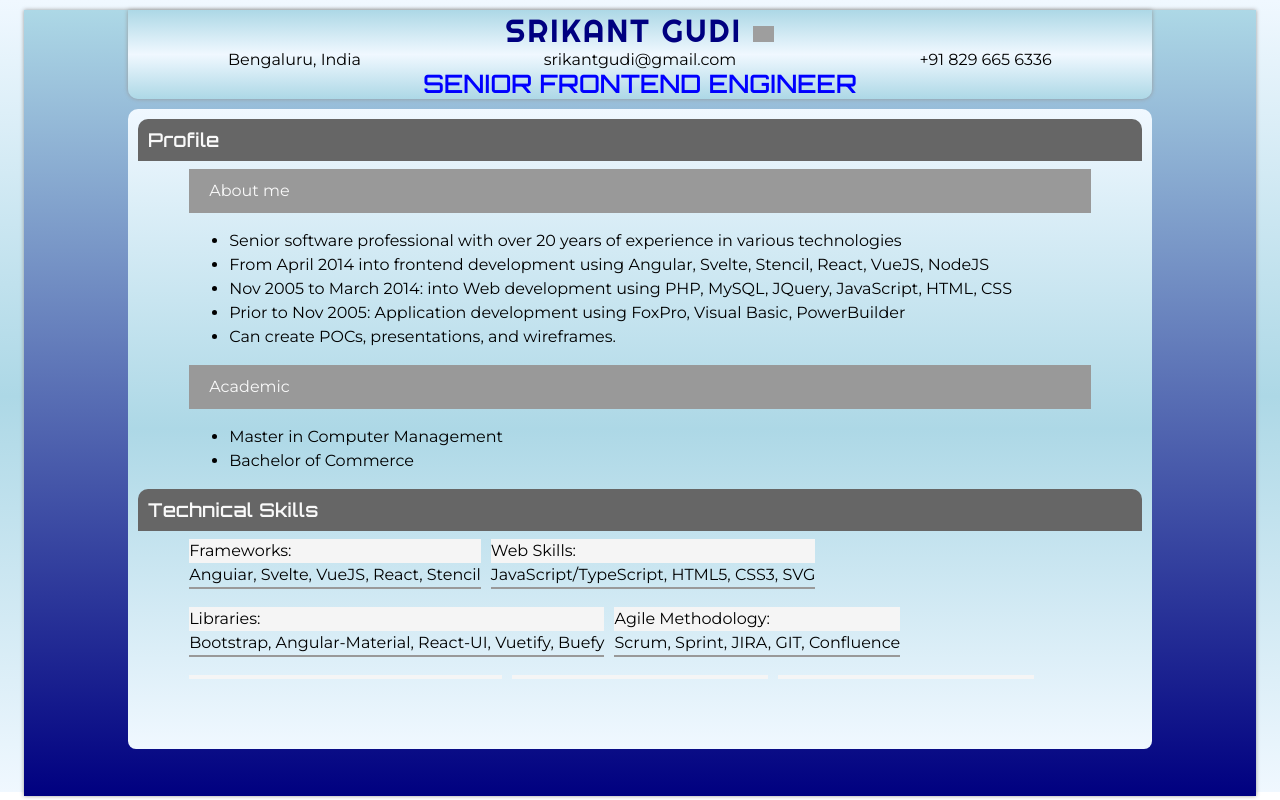
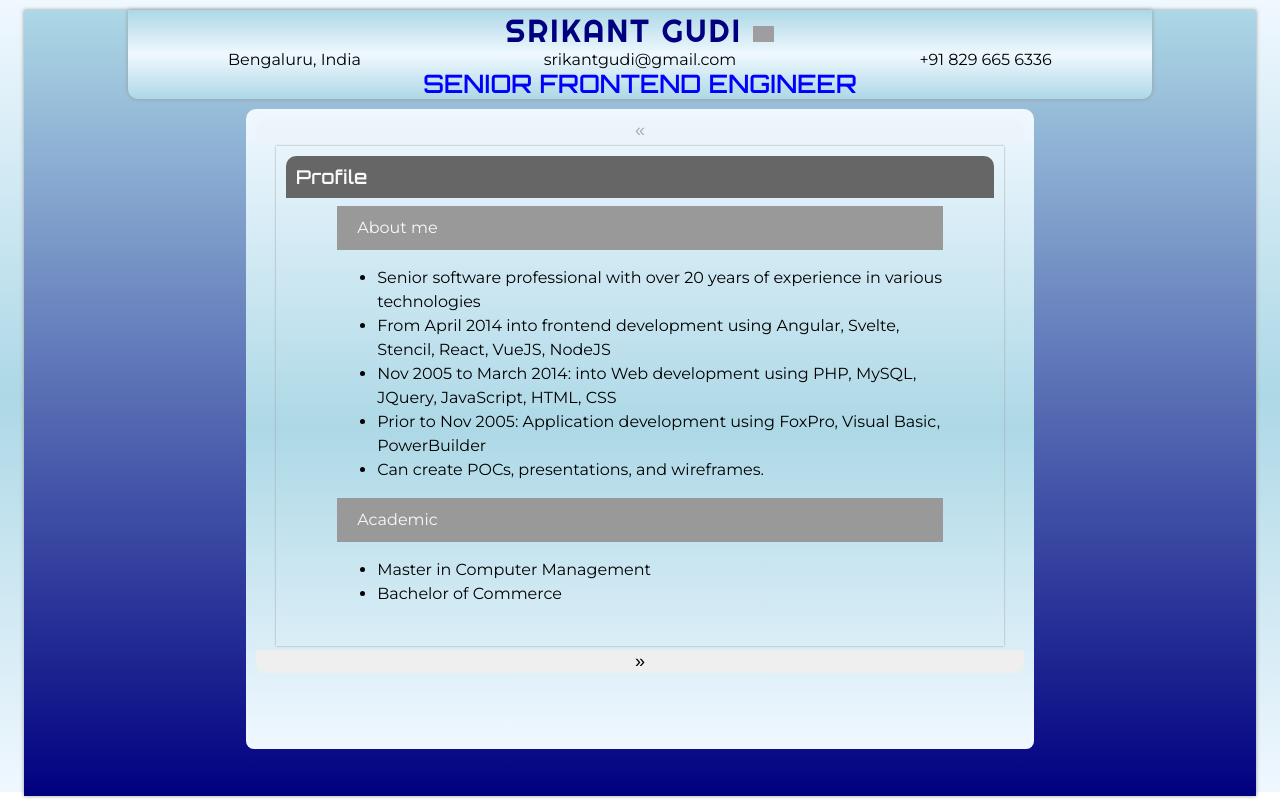
Before and after one commit to srikantgudi/srikantgudi.github.io, a Svelte app: page / in a window 1280 px wide. Built offline with nearby package versions, Linux system fonts and the light colour scheme; grey boxes are pictures that could not be loaded.

Commit message:
Made changes.

```diff
--- a/public/global.css
+++ b/public/global.css
@@ -14,6 +14,8 @@
     padding: 0 4vw;
     font-family: Montserrat;
     line-height: 24px;
+    max-height: 55vh;
+    overflow-y: auto;
 }
 .sectionsubtitle {
     background-color: #999999;
--- a/src/App.svelte
+++ b/src/App.svelte
@@ -3,16 +3,49 @@
   import Profile from "./Profile.svelte";
   import Skills from "./Skills.svelte";
   import WorkHistory from "./WorkHistory.svelte";
+
+  let msg = '';
+  let comps = [
+    {name: 'Profile', comp: Profile},
+    {name: 'Technical Skills', comp: Skills},
+    {name: 'Work History', comp: WorkHistory}
+  ];
+  let idx = 0;
+  let currComp = comps[0].comp;
+  let lastIdx;
+  $: lastIdx = comps.length - 1;
+
+
+  $: {
+    currComp = comps[idx].comp;
+  }
+
+  const goComp = (delta) => {
+    idx += delta
+    if (idx > lastIdx) {
+      idx = 0
+    } else if (idx < 0) {
+      idx = lastIdx
+    }
+  }
+
 </script>
 
 <div id="app">
   <div class="container">
     <Topnav />
+
     <div class="content">
       <div class="content-body">
-        <Profile />
-        <Skills />
-        <WorkHistory />
+        <button disabled={idx === 0} class="nav-btn" on:click={() => goComp(-1)}>
+          &laquo;
+        </button>
+        <div class="component">
+          <svelte:component this={currComp} />
+        </div>
+        <button disabled={idx === lastIdx} class="nav-btn next" on:click={() => goComp(1)}>
+          &raquo;
+        </button>
       </div>
     </div>
   </div>
@@ -55,11 +88,28 @@
   .content-body {
     box-sizing: border-box;
     height: 70vh;
+    width: 60vw;
     margin: 10px;
-    overflow-y: auto;
+    overflow: hidden;
+  }
+  .component {
+    height: 60vh;
+    overflow: hidden;
+    margin: 4px 20px;
+    padding: 10px;
+    box-shadow: 0 0 2px #999999;
+  }
+  .nav-btn {
+    width: 100%;
+    border-radius: 10px 10px 0 0;
+    border: none;
+    font-size: 18px;
+  }
+  .nav-btn.next {
+    border-radius: 0 0 10px 10px;
   }
   @media screen and (max-width: 719px) {
-    .content {
+    .content-body  {
       width: 100%;
       margin: 0 0 10px;
       height: auto;
--- a/src/WorkHistory.svelte
+++ b/src/WorkHistory.svelte
@@ -112,6 +112,8 @@
     padding: 1vh 2vw;
     box-shadow: 0 2px 2px #999999;
     margin-bottom: 10px;
+    font-family: Montserrat;
+    line-height: 24px;
   }
   li {
     list-style-type: square;
```
